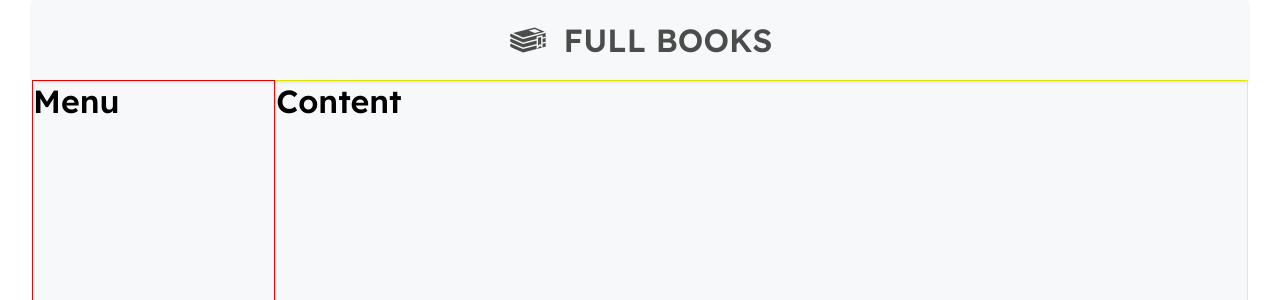
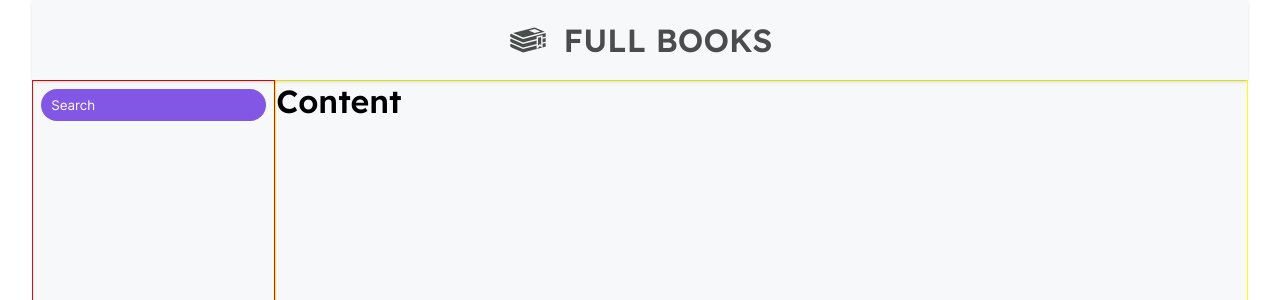
Before and after one commit to AndersonKich-Dev/Full-Books, a React (Create React App) app: page / in a window 1280 px wide. Shown: the top 300 px of the page. Built offline with nearby package versions, Linux system fonts and the light colour scheme.

Commit message:
Search bar created

```diff
--- /dev/null
+++ b/src/components/Search-component/index.jsx
@@ -0,0 +1,14 @@
+import React from 'react'
+import { Container } from './styles'
+import { FaSearch } from 'react-icons/fa'
+
+export default function Search(){
+
+
+    return(
+        <Container>
+            <FaSearch/>
+            <input placeholder='Search'/>
+        </Container>
+    )
+}
--- /dev/null
+++ b/src/components/Search-component/styles.js
@@ -0,0 +1,38 @@
+import styled from 'styled-components'
+
+export const Container = styled.div`
+    width: 100%;
+    height: 2rem;
+    border-radius: 30px;
+    display: flex;
+    align-items: center;
+    justify-content: flex-end;
+    background-color: ${props => props.theme.colors.purple_300};
+
+    svg {
+        font-size: 0.875rem;
+        margin-left: 1rem;
+        cursor: pointer;
+        color: ${props => props.theme.colors.white};
+        transition: transform .3s linear;
+
+        :hover {
+           transform: scale(1.2);
+        }
+    }
+
+    input {
+        flex: 1;
+        height: 100%;
+        padding-left: 1rem;
+        border: none;
+        border-radius: 30px;
+        background-color: transparent;
+        color: ${props => props.theme.colors.white};
+
+        ::placeholder {
+            color: ${props => props.theme.colors.white};
+        }
+    }
+
+`;
--- a/src/template/home/index.jsx
+++ b/src/template/home/index.jsx
@@ -1,6 +1,8 @@
 import React from 'react'
 import { GiBookPile} from 'react-icons/gi'
 import * as S from './styles'
+
+import Search from '../../components/Search-component'
 
 export default function Home(){
 
@@ -13,7 +15,7 @@ export default function Home(){
             </S.Header>
 
             <S.Menu>
-                <h1>Menu</h1>
+                <Search/>
             </S.Menu>
 
             <S.Main>
--- a/src/template/home/styles.js
+++ b/src/template/home/styles.js
@@ -40,5 +40,5 @@ export const Menu = styled.nav`
     width: 20%;
     height: calc(100% - 5rem);
     border: 1px solid red;
-
+    padding: .5rem;
 `;
--- a/src/themes/light.js
+++ b/src/themes/light.js
@@ -1,8 +1,14 @@
 /* eslint-disable import/no-anonymous-default-export */
 export default{
     colors: {
+        white: '#FFF',
+
+        purple_300: '#8257e5',
+
         gray_50: '#f7f8fa',
         gray_600: '#494d4b',
+
+        blue_200: '#03a9f4',
     }
 
 }
```
